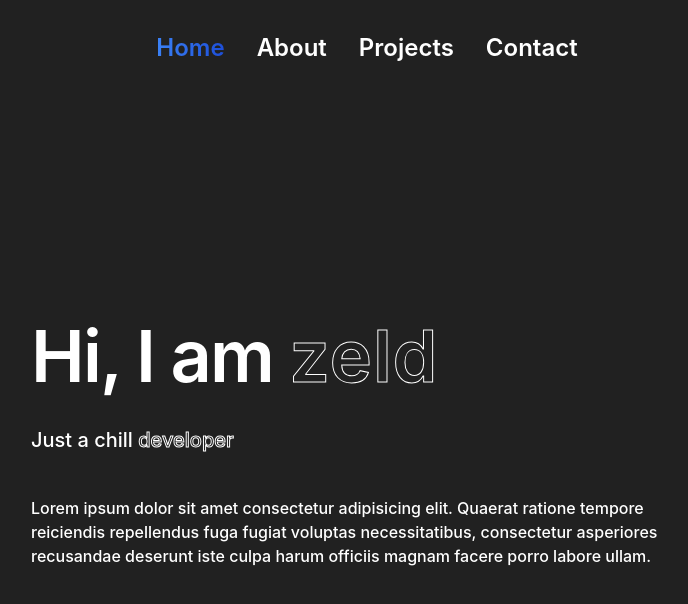
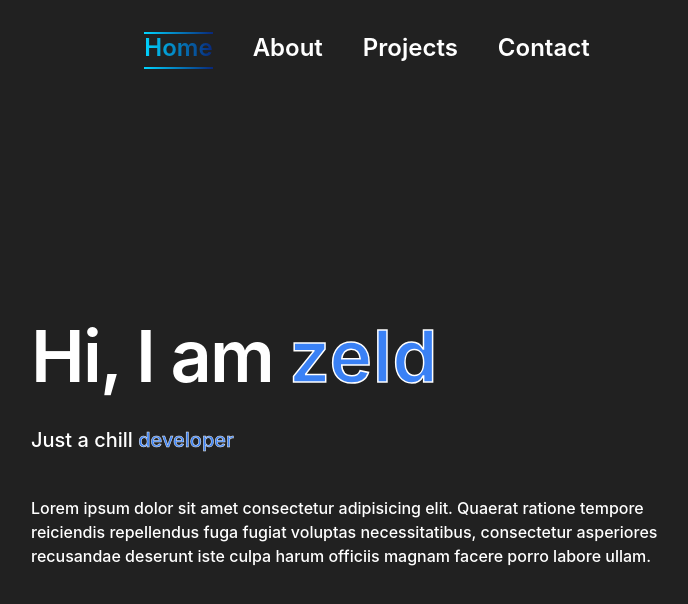
Before and after one commit to devzeld/zeld, a Next.js app: page / in a window 1280 px wide. Shown: the top 604 px of the page, without its empty margins (273-961 px from the left). Built offline with nearby package versions, Linux system fonts and the light colour scheme.

Commit message:
Enhance styles for active elements and text borders; streamline global CSS and update header layout

```diff
--- a/app/globals.css
+++ b/app/globals.css
@@ -9,11 +9,9 @@
   line-height: 1.5;
   font-weight: 500;
 
-
   color-scheme: light dark;
   color: rgb(255, 255, 255);
   background-color: #212121;
-
 
   font-synthesis: none;
   text-rendering: optimizeLegibility;
@@ -55,8 +53,8 @@
   display: inline-block;
 }
 
-.hover-underline::after{
-  content: '';
+.hover-underline::after {
+  content: "";
   position: absolute;
   width: 100%;
   height: 2px;
@@ -68,16 +66,64 @@
   transition: transform 200ms ease-out;
 }
 
-
 .hover-underline:hover::after {
   transform: scaleX(1);
 }
 
-.hover-underline-active:hover::after {
+.active {
+  background: linear-gradient(
+    90deg,
+    rgba(0, 212, 255, 1) ,
+    rgba(9, 39, 121, 1)
+  );
+  -webkit-background-clip: text;
+  background-clip: text;
+  color: transparent;
+
+  position: relative;
+  display: inline-block;
+}
+
+.active::after {
+  content: "";
+  position: absolute;
+  width: 100%;
+  height: 2px;
+  background: linear-gradient(
+    90deg,
+    rgba(0, 212, 255, 1) 0%,
+    rgba(9, 39, 121, 1) 100%
+  );
+  bottom: -5px;
+  left: 0;
   transform: scaleX(1);
+  transform-origin: center;
+  transition: transform 200ms ease-out;
+}
+
+.active::before {
+  content: "";
+  position: absolute;
+  width: 100%;
+  height: 2px;
+  background: linear-gradient(
+    90deg,
+    rgba(0, 212, 255, 1) 0%,
+    rgba(9, 39, 121, 1) 100%
+  );
+  top: 0;
+  left: 0;
+  transform: scaleX(1);
+  transform-origin: center;
+  transition: transform 200ms ease-out;
 }
 
 .text-border {
-  -webkit-text-fill-color: #212121;
-  -webkit-text-stroke: #fff 1px;
+  -webkit-text-fill-color: #3a81f5 var(--tw-gradient-to-position);
+  -webkit-text-stroke: #fff 1.5px;
 }
+
+.text-border-sm {
+  -webkit-text-fill-color: #3a81f5 var(--tw-gradient-to-position);
+  -webkit-text-stroke: #fff 0.5px;
+}
--- a/app/page.tsx
+++ b/app/page.tsx
@@ -22,7 +22,7 @@ export default function Home() {
               Hi, I am <TypeWriter text="zeld" delay={300} />
             </h1>
             <p className="mt-8 text-xl font-medium text-pretty sm:text-xl/8">
-              Just a chill <span className="text-border">developer</span>
+              Just a chill <span className="text-border-sm">developer</span>
             </p>
           </div>
           <p className="py-10">
--- a/components/header.tsx
+++ b/components/header.tsx
@@ -13,7 +13,7 @@ export default function Header() {
 
   const styles = {
     li: "transition delay-150 duration-200 ease-in-out",
-    active: "bg-gradient-to-r from-blue-500 to-blue-700 bg-clip-text text-transparent ",
+    active: "active bg-clip-text text-transparent",
   };
 
   return (
@@ -21,7 +21,7 @@ export default function Header() {
       <div className="flex justify-between items-center py-8 px-8">
       <div className="logo"></div>
       <nav className="flex text-align-center">
-        <ul className="flex space-x-8 content-center font-semibold text-2xl" >
+        <ul className="flex space-x-10 content-center font-semibold text-2xl" >
           <li
             className={
               (isActive("/") ? styles.active : "hover-underline ") + styles.li
```
Also changed, not shown: 1 other file (tests, documents, lock files or other folders).
